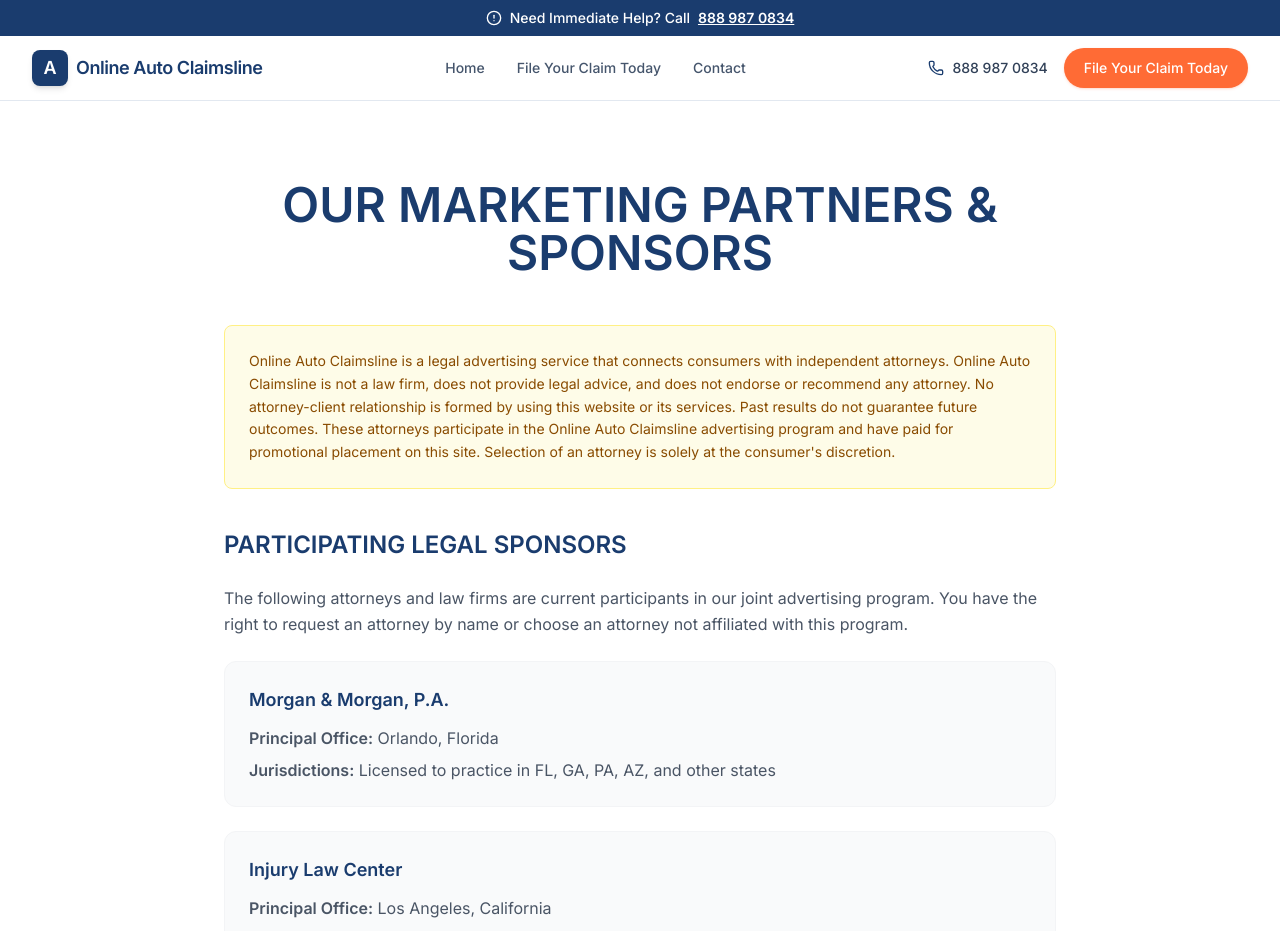
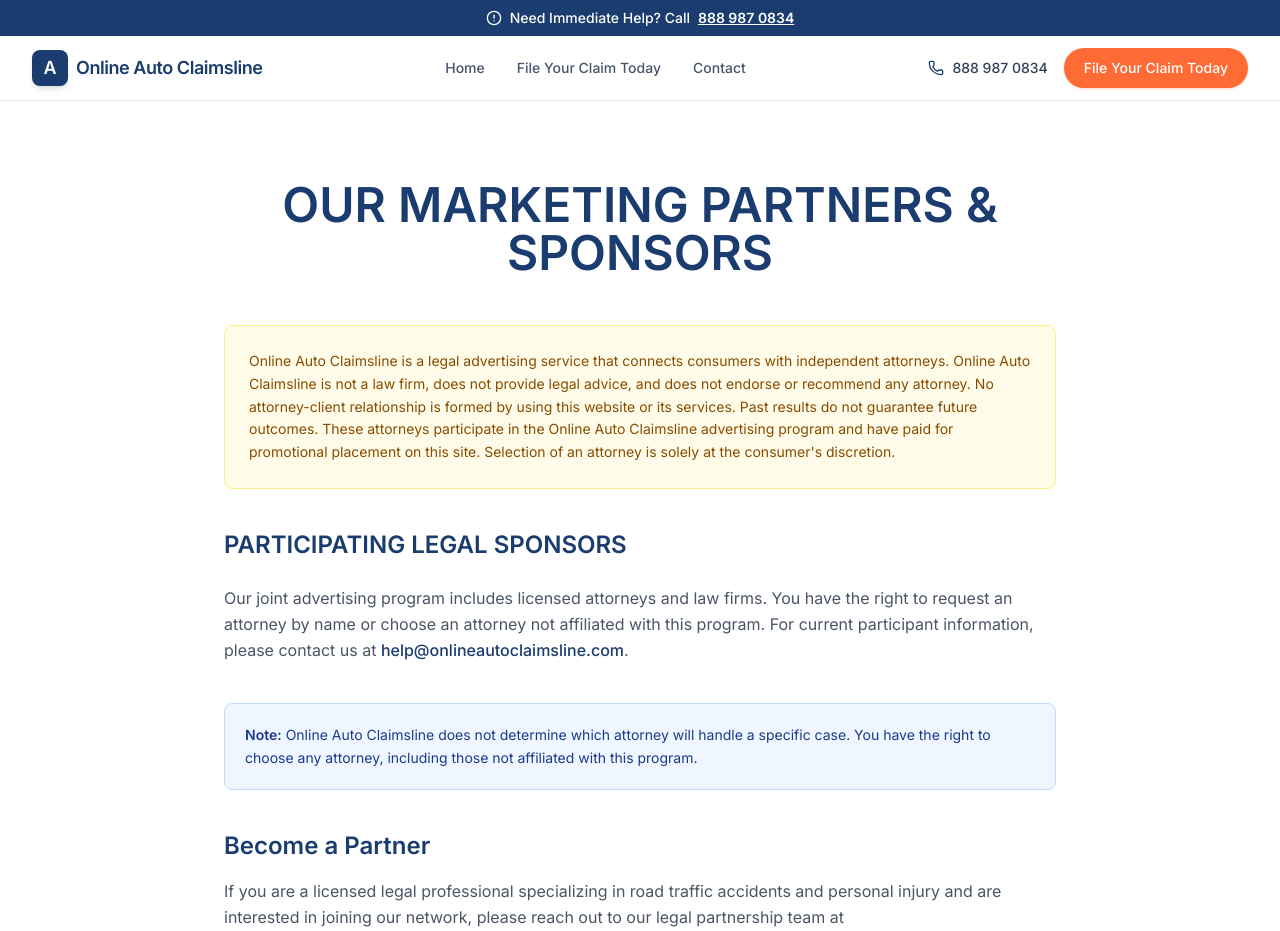
Before and after one commit to boopul22/Onlineautoclaimsline.com, a React (Vite) app: page /partners-and-sponsors in a window 1280 px wide. Shown: the top 931 px of the page. Built offline with nearby package versions, Linux system fonts and the light colour scheme.

Commit message:
Remove attorney names from partners page

```diff
--- a/src/pages/Partners.tsx
+++ b/src/pages/Partners.tsx
@@ -25,26 +25,8 @@
           <section>
             <h2 className="text-xl md:text-2xl font-bold text-[#1A3C6E] mb-6">PARTICIPATING LEGAL SPONSORS</h2>
             <p className="mb-6 leading-relaxed">
-              The following attorneys and law firms are current participants in our joint advertising program. You have the right to request an attorney by name or choose an attorney not affiliated with this program.
+              Our joint advertising program includes licensed attorneys and law firms. You have the right to request an attorney by name or choose an attorney not affiliated with this program. For current participant information, please contact us at <a href="mailto:help@onlineautoclaimsline.com" className="text-[#1A3C6E] hover:underline font-medium">help@onlineautoclaimsline.com</a>.
             </p>
-
-            <div className="space-y-6">
-              <div className="bg-gray-50 rounded-xl p-6 border border-gray-100">
-                <h3 className="text-lg font-bold text-[#1A3C6E] mb-3">Morgan &amp; Morgan, P.A.</h3>
-                <ul className="space-y-2 text-gray-600">
-                  <li><strong>Principal Office:</strong> Orlando, Florida</li>
-                  <li><strong>Jurisdictions:</strong> Licensed to practice in FL, GA, PA, AZ, and other states</li>
-                </ul>
-              </div>
-
-              <div className="bg-gray-50 rounded-xl p-6 border border-gray-100">
-                <h3 className="text-lg font-bold text-[#1A3C6E] mb-3">Injury Law Center</h3>
-                <ul className="space-y-2 text-gray-600">
-                  <li><strong>Principal Office:</strong> Los Angeles, California</li>
-                  <li><strong>Jurisdictions:</strong> Licensed to practice in CA, TX, NV</li>
-                </ul>
-              </div>
-            </div>
           </section>
 
           <section>
```
